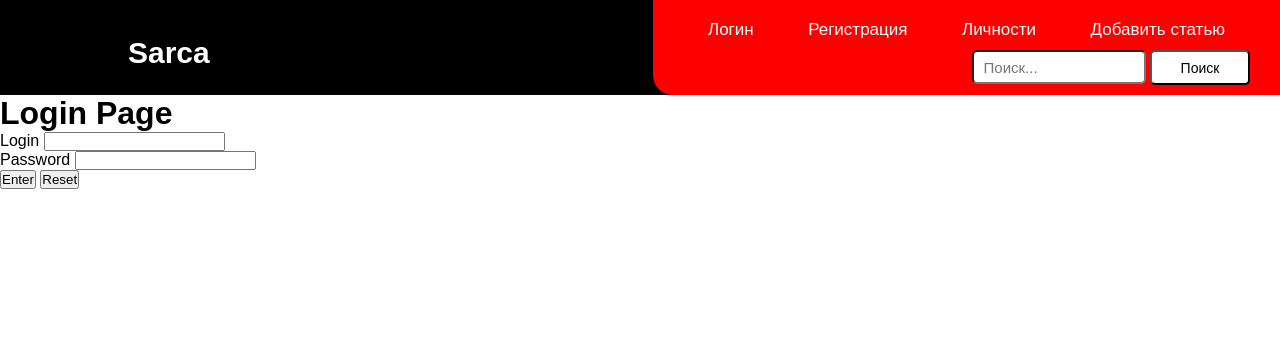
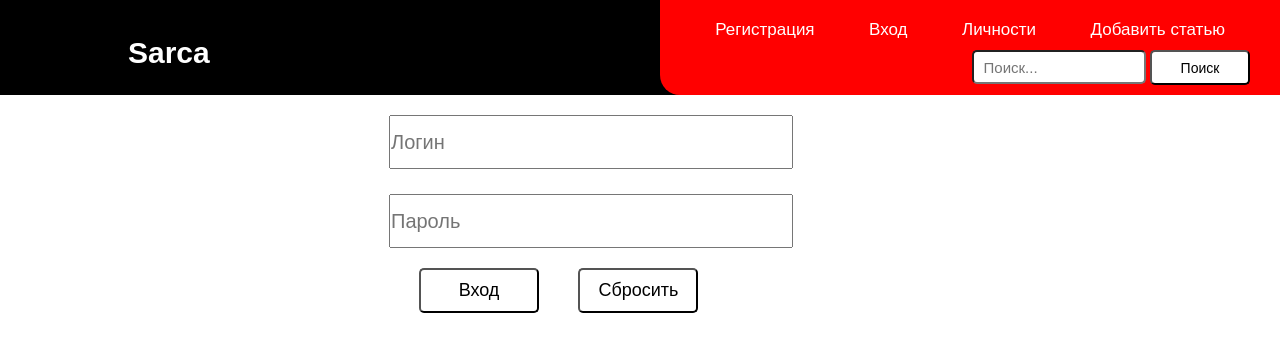
Before and after one commit to Meiram-sys/Dproject, a Django app: page /login in a window 1280 px wide. Shown: the top 352 px of the page. Run offline with Django 4.2, Linux system fonts and the light colour scheme.

Commit message:
Add some features

```diff
--- a/Philosophy/forms.py
+++ b/Philosophy/forms.py
@@ -17,8 +17,9 @@ class RegisterUser(UserCreationForm):
 
 
 class LoginUser(AuthenticationForm):
-    username = forms.CharField(label='Login', widget=forms.TextInput)
-    password = forms.CharField(label='Password', widget=forms.PasswordInput)
+    username = forms.CharField(label='Login', widget=forms.TextInput(attrs={'class':'username','placeholder':'Логин'}))
+    password = forms.CharField(label='Password', widget=forms.PasswordInput(attrs={'class':'password','placeholder':'Пароль'}))
+
 
 
 class AddArticle(forms.ModelForm):
--- a/Philosophy/static/css/styles.css
+++ b/Philosophy/static/css/styles.css
@@ -44,6 +44,21 @@ nav{
     background-color: red;
     color:white;
 }
+.button-log{
+    color:black;
+    font-size: 18px;
+    background-color: white;
+    height: 45px;
+    width: 120px;
+    border-radius: 5px;
+    margin-left: 35px;
+    margin-top:15px;
+}
+.button-log:hover{
+    background-color: red;
+    color:white;
+}
+
 .nav-links{
     text-align: right;
     background: red;
@@ -63,13 +78,18 @@ nav{
 .nav-links ul li a:hover{
     color:black;
 }
-
-.container{
-    display: block;
-    top:10px;
-    margin-left: 300px ;
-    margin-right: 100px;
-    padding: 35px;
+.individ-block{
+    display: grid;
+    grid-template-areas: 200px 1fr;
+    grid-column-gap: 20px;
+}
+.container-individ{
+    grid-column-start: 1;
+    grid-column-end:2;
+    margin-left: 20px;
+    margin-right: 10px;
+    margin-top:15px ;
+    padding: 40px;
     border-left: 7px solid indianred;
     border-bottom: 4px solid black;
     font-style: italic;
@@ -77,13 +97,46 @@ nav{
     font-weight: normal;
     font-size: 18px;
 }
+.container{
+    margin-left: 300px;
+    margin-right: 100px;
+    margin-top:15px ;
+    padding: 40px;
+    border-left: 7px solid indianred;
+    border-bottom: 4px solid black;
+    font-style: italic;
+    line-height: 26px;
+    font-weight: normal;
+    font-size: 18px;
 
+}
 .image-container{
-    position: relative;
-    top:200px;
-    left: 50px;
+    grid-column-start: 0;
+    grid-column-end: 1;
+    margin-left: 40px;
+    margin-top:100px
 }
-.image-individ{
-    height: 300px;
-    width: 200px;
+.individ-photo{
+    width: 300px;
+    height: 400px;
+    border-radius: 10px;
 }
+.username{
+    font-size: 20px;
+    width: 400px;
+    height: 50px;
+}
+.password{
+    font-size: 20px;
+    width: 400px;
+    height: 50px;
+}
+
+.log-form{
+    margin-top:15px ;
+    font-weight: normal;
+    padding: 5px;
+}
+.main-login{
+    margin-left: 30%;
+}
--- a/Philosophy/views.py
+++ b/Philosophy/views.py
@@ -50,7 +50,9 @@ class SearchResultsView(ListView):
         result = philosophers.objects.filter(
             Q(name__icontains=query) | Q(surname__icontains=query) | Q(philosophy_name__icontains=query) | Q(
                 philosophy__icontains=query))
-        return result
+        if not query:
+
+            return result
 
 
 class MainPage(ListView):
--- a/templates/Philosophy/LogUser.html
+++ b/templates/Philosophy/LogUser.html
@@ -1,22 +1,17 @@
 {% extends 'Philosophy/base.html' %}
 {% block Content %}
-<h1>Login Page</h1>
-    <form method="post">
+    <form method="post" class="main-login">
     <div>
         {{ form.non_field_errors }}
     </div>
     {% csrf_token %}
     {% for login_form in form %}
-    <p>
-    <label for = '{{ login_form.id_for_label }}'>{{ login_form.label }}</label>
-    {{ login_form }}
-    </p>
+    <p class="log-form">{{ login_form }}</p>
         <div>
         {{ login_form.errors }}
         </div>
     {% endfor %}
-    <button type="submit">Enter</button>
-    <button type="reset">Reset</button>
-
+    <button type="submit" class="button-log">Вход</button>
+    <button type="reset" class="button-log">Сбросить</button>
     </form>
 {% endblock Content %}
--- a/templates/Philosophy/base.html
+++ b/templates/Philosophy/base.html
@@ -14,8 +14,8 @@
             <a href="{% url 'MainPage' %}" class = 'logo' >Sarca</a>
             <div class="nav-links">
                     <ul>
-                        <li ><a href="{% url 'Register' %}" >Логин</a></li>
-                        <li ><a href="{% url 'Login' %}" >Регистрация</a></li>
+                        <li ><a href="{% url 'Register' %}" >Регистрация</a></li>
+                        <li ><a href="{% url 'Login' %}" >Вход</a></li>
                         <li ><a href="{% url 'individuals' %}" >Личности</a></li>
                         <li ><a href="{% url 'AddArticle' %}" >Добавить статью</a></li>
                     </ul>
```
Also changed, not shown: templates/Philosophy/Individuals.html (+6 -3 lines).
